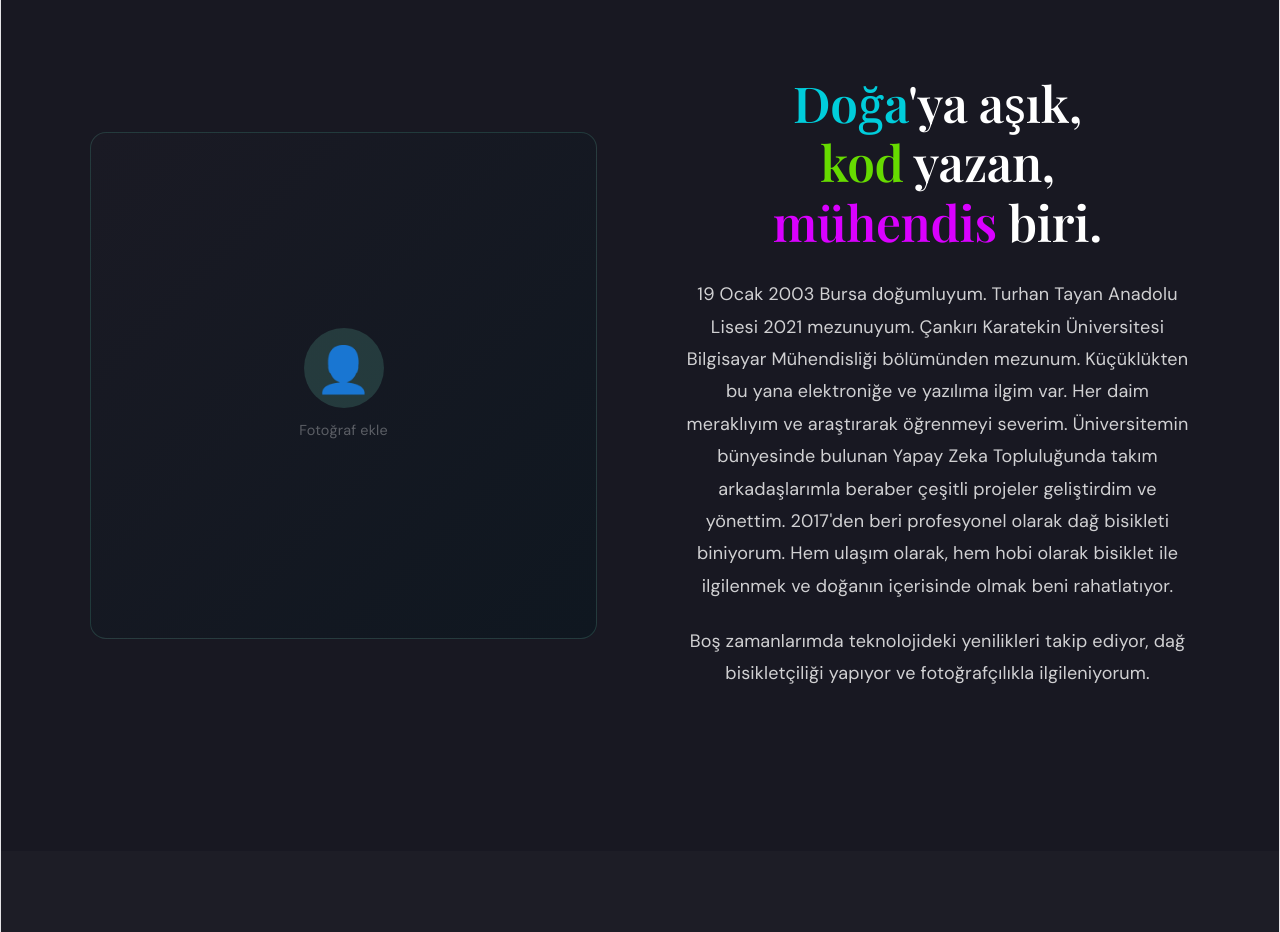
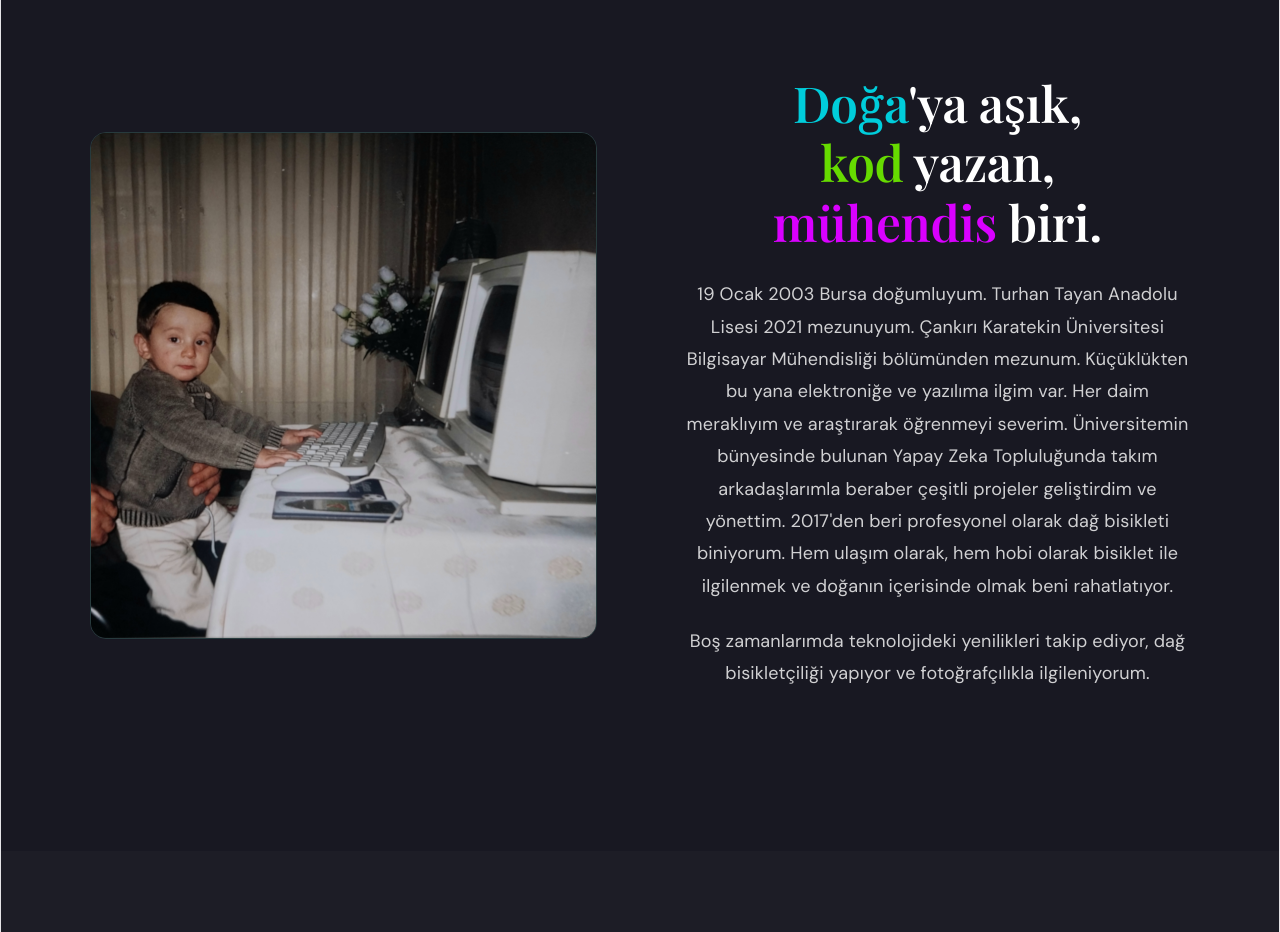
Before and after one commit to Tuz256/keremandacvatansever.com, a React (Vite) app: page / in a window 1280 px wide. Shown: the part 880-1812 px from the top of the page. Built offline with nearby package versions, Linux system fonts and the light colour scheme.

Commit message:
Avatar added

```diff
--- a/src/App.jsx
+++ b/src/App.jsx
@@ -1,5 +1,6 @@
 import { useState, useEffect, useRef } from "react";
 import cvPhoto from "./assets/cv.png";
+import me from "./assets/cift_monitor.png";
 
 const theme = {
   fonts: {
@@ -306,7 +307,7 @@ function About() {
         transition: "all 0.8s ease",
       }}>
         {/* Avatar placeholder */}
-        <div style={{ position: "relative" }}>
+        {/* <div style={{ position: "relative" }}>
           <div style={{
             width: "100%", paddingBottom: "100%",
             background: "linear-gradient(135deg, #1a1a24, #0f1720)",
@@ -319,6 +320,7 @@ function About() {
               display: "flex", alignItems: "center", justifyContent: "center",
               flexDirection: "column", gap: "0.5rem",
             }}>
+
               <div style={{
                 width: "80px", height: "80px", borderRadius: "50%",
                 background: "#7fffd426",
@@ -330,8 +332,33 @@ function About() {
               </span>
             </div>
           </div>
+        </div> */}
+
+        {/* Avatar */}
+        <div style={{ position: "relative" }}>
+          <div style={{
+            width: "100%",
+            paddingBottom: "100%",
+            borderRadius: "16px",
+            border: "1px solid rgba(127,255,212,0.15)",
+            position: "relative",
+            overflow: "hidden",
+          }}>
+
+            <img
+              src={me}
+              alt="Avatar"
+              style={{
+                position: "absolute",
+                inset: 0,
+                width: "100%",
+                height: "100%",
+                objectFit: "cover"
+              }}
+            />
+
+          </div>
         </div>
-
         <div>
           <h2 style={{ fontFamily: theme.fonts.heading, fontSize: "clamp(2rem,4vw,2.75rem)", color: "#fff", margin: "1.5rem", lineHeight: 1.2 }}>
             <span style={{ color: "#00cddb" }}>Doğa</span>'ya aşık,<br />
```
